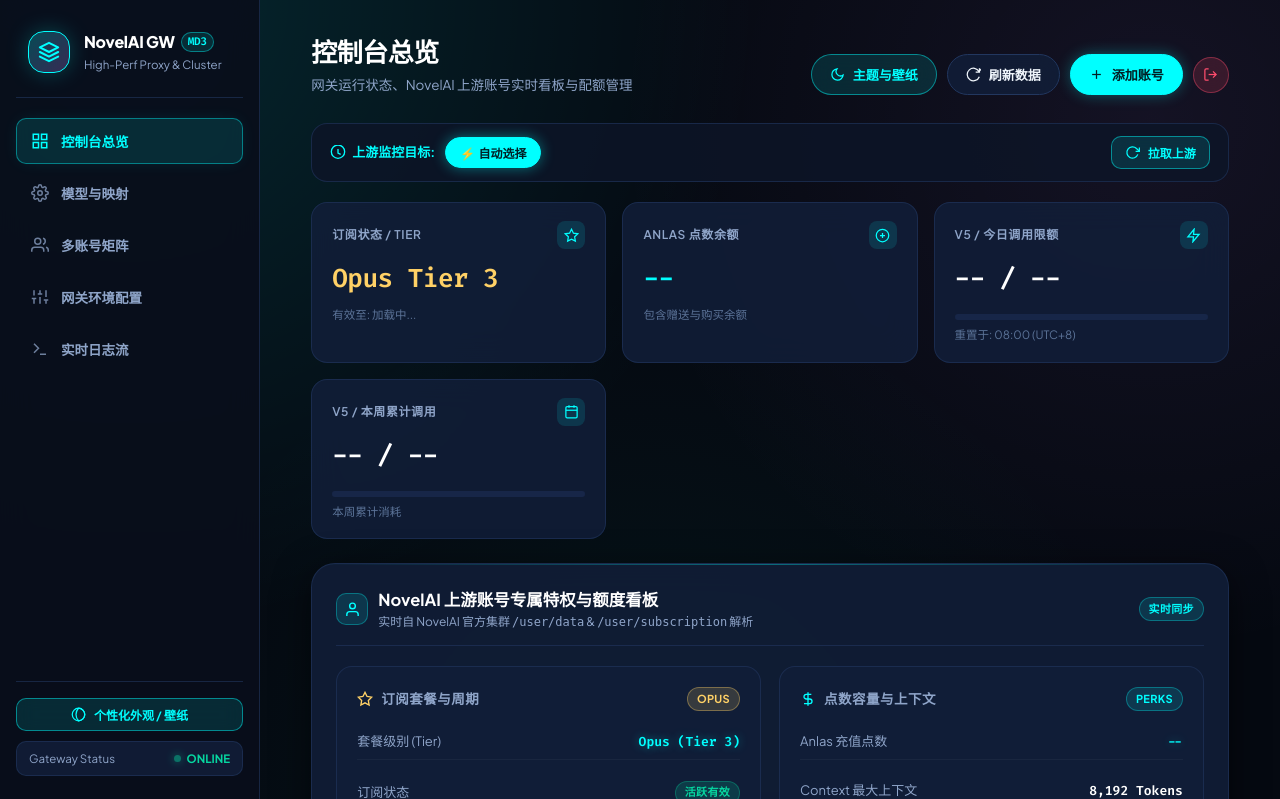
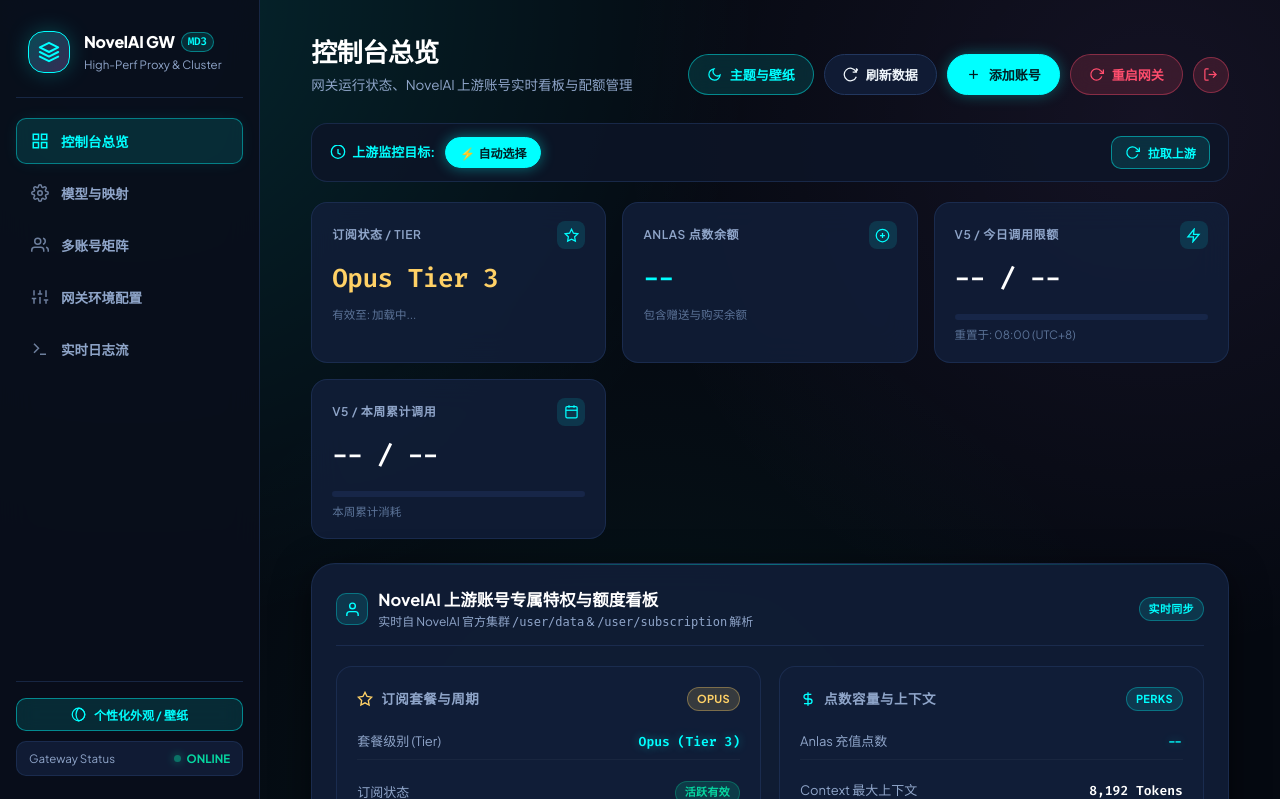
Before and after one commit to fuilyha56-wq/novelai-gateway, a Python web app: template src/proxy/templates/admin.html in a window 1280 px wide. Shown: the top 799 px of the page. Run offline with Jinja, Linux system fonts and the light colour scheme; the template is opened without the code that fills it, so the values that code supplies are empty.

Commit message:
feat(admin-ui): add gateway restart button in header

```diff
--- a/src/proxy/templates/admin.html
+++ b/src/proxy/templates/admin.html
@@ -1139,6 +1139,10 @@
           <button class="btn btn-primary" onclick="openAccountForm()">
             <svg viewBox="0 0 24 24" fill="none" stroke="currentColor" stroke-width="2"><line x1="12" y1="5" x2="12" y2="19"></line><line x1="5" y1="12" x2="19" y2="12"></line></svg>
             添加账号
+          </button>
+          <button class="btn btn-danger" title="重启网关服务" onclick="restartGateway()">
+            <svg viewBox="0 0 24 24" fill="none" stroke="currentColor" stroke-width="2"><polyline points="23 4 23 10 17 10"></polyline><path d="M20.49 15a9 9 0 1 1-2.12-9.36L23 10"></path></svg>
+            重启网关
           </button>
           <button class="btn btn-danger btn-icon" title="退出管理登录" onclick="logout()">
             <svg viewBox="0 0 24 24" fill="none" stroke="currentColor" stroke-width="2"><path d="M9 21H5a2 2 0 0 1-2-2V5a2 2 0 0 1 2-2h4"></path><polyline points="16 17 21 12 16 7"></polyline><line x1="21" y1="12" x2="9" y2="12"></line></svg>
@@ -1897,6 +1901,18 @@
       location.reload();
     }
 
+    async function restartGateway() {
+      const ok = await showConfirm('重启网关', '确认立即重启 NovelAI Gateway 服务？容器将自动重新启动，期间服务短暂不可用。', true);
+      if (!ok) return;
+      try {
+        const res = await api('/restart', { method: 'POST' });
+        toast(res.message || '网关正在重启');
+        setTimeout(() => location.reload(), 3500);
+      } catch (err) {
+        toast('重启请求失败: ' + err.message, true);
+      }
+    }
+
     async function api(path, options = {}) {
       options.headers = options.headers || {};
       if (token) options.headers['Authorization'] = 'Bearer ' + token;
```
